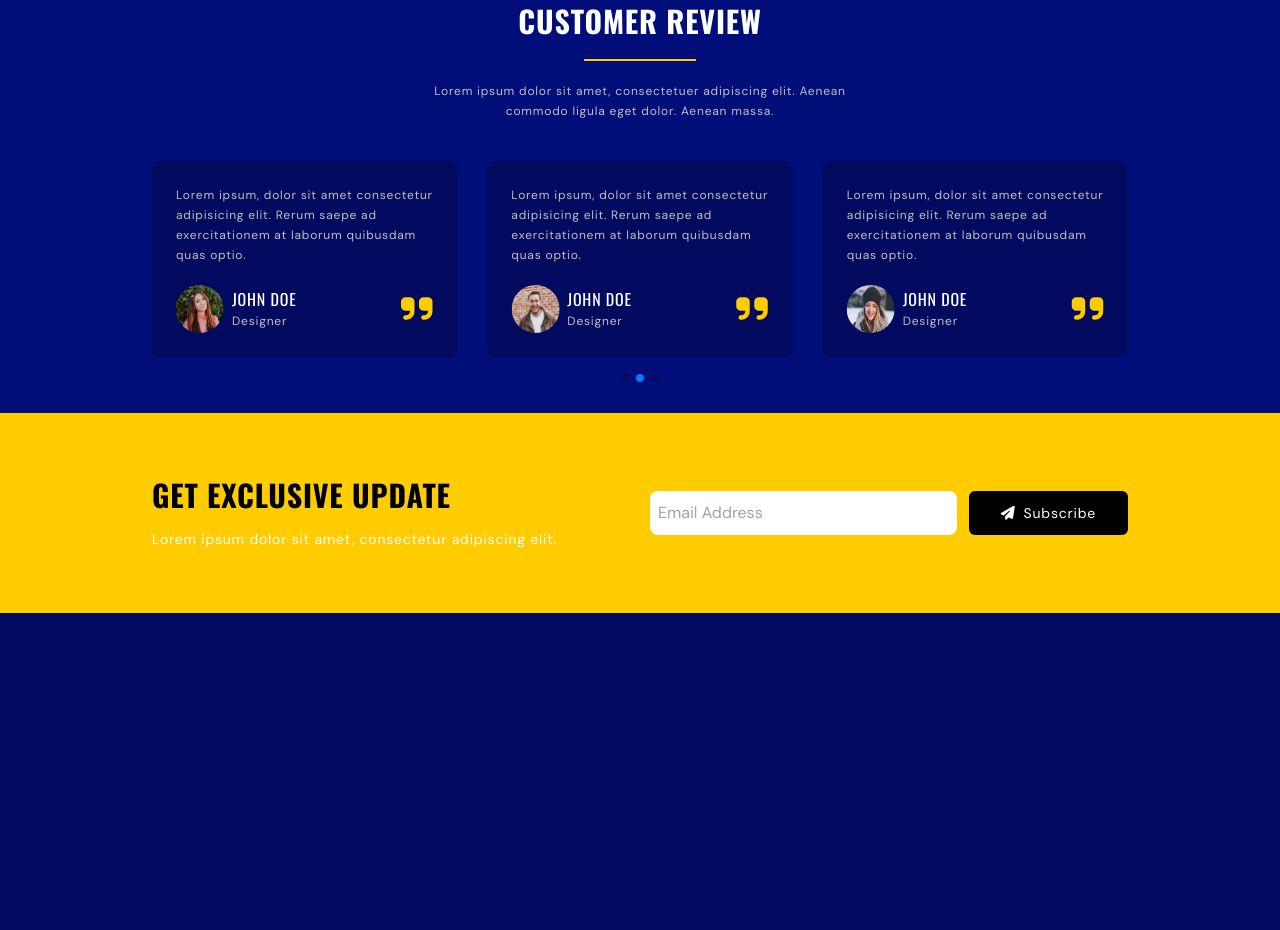
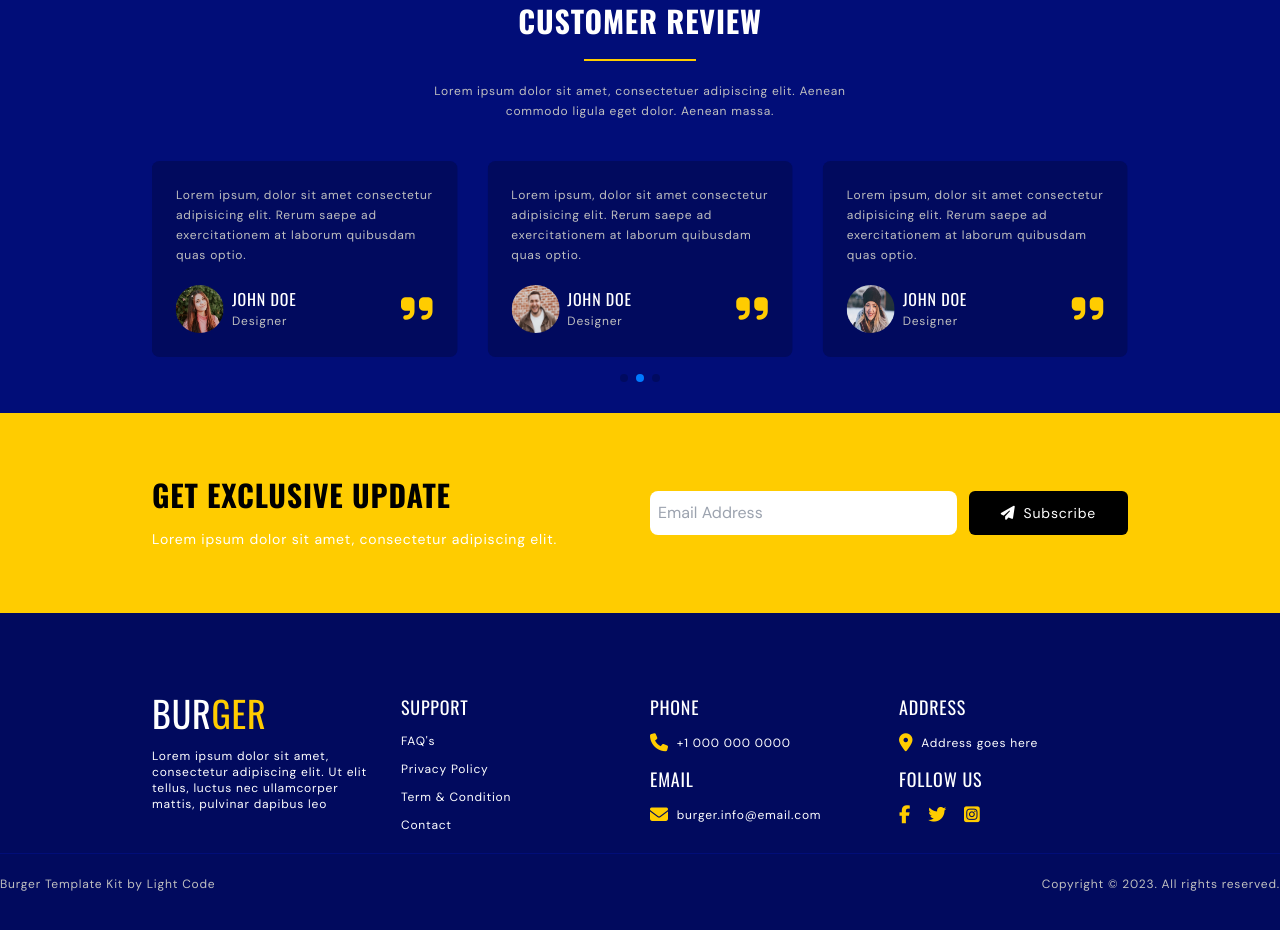
Before and after one commit to Shabbir8788/Tasty-Burgers, a website: page src/index..html in a window 1280 px wide. Shown: the part 3271-4201 px from the top of the page. Before the commit the page ends 3884 px from the top, so only its background shows below. Drawn offline with nearby package versions, Linux system fonts and the light colour scheme.

Commit message:
Footer Update

```diff
--- a/src/index..html
+++ b/src/index..html
@@ -875,7 +875,91 @@
       </section>
     </main>
     <!--~~~~~~~~~~~~~~~ Footer ~~~~~~~~~~~~~~~-->
-    <footer></footer>
+    <footer>
+      <section class="footer">
+        <div class="container">
+          <ul
+            class="grid grid-cols-1 items-start gap-5 pb-5 md:grid-cols-2 lg:grid-cols-4"
+          >
+            <li>
+              <div class="space-y-3">
+                <a href="" class="text-4xl font-oswald uppercase">
+                  Bur<span class="text-secondaryColor">ger</span>
+                </a>
+
+                <p class="text-xs">
+                  Lorem ipsum dolor sit amet, consectetur adipiscing elit. Ut
+                  elit tellus, luctus nec ullamcorper mattis, pulvinar dapibus
+                  leo
+                </p>
+
+                <li>
+                  <div class="flex flex-col gap-3">
+                    <h3 class="text-lg uppercase font-oswald">SUPPORT</h3>
+                    <a href="" class="text-xs hover:text-secondaryColor"
+                      >FAQ's</a
+                    >
+                    <a href="" class="text-xs hover:text-secondaryColor"
+                      >Privacy Policy</a
+                    >
+                    <a href="" class="text-xs hover:text-secondaryColor"
+                      >Term & Condition</a
+                    >
+                    <a href="" class="text-xs hover:text-secondaryColor"
+                      >Contact</a
+                    >
+                  </div>
+                </li>
+
+                <li class="space-y-8">
+                  <div class="space-y-2">
+                    <h3 class="text-lg uppercase font-oswald">phone</h3>
+
+                    <p class="flex items-center gap-2 text-xs">
+                      <i class="fa-solid fa-phone text-lg text-secondaryColor"></i>
+                      +1 000 000 0000
+                    </p>
+
+                  <div class="space-y-2">
+                    <h3 class="text-lg uppercase font-oswald">email</h3>
+
+                    <p class="flex items-center gap-2 text-xs">
+                      <i class="fa-solid fa-envelope text-lg text-secondaryColor"></i>
+                      burger.info@email.com
+                    </p>
+                  </div>
+                </li>
+
+                <li class="space-y-8">
+                  <div class="space-y-2">
+                    <h3 class="text-lg uppercase font-oswald">address</h3>
+
+                    <p class="flex items-center gap-2 text-xs">
+                      <i class="fa-solid fa-location-dot text-lg text-secondaryColor"></i>
+                      Address goes here
+                    </p>
+
+                  <div class="space-y-2">
+                    <h3 class="text-lg uppercase font-oswald">follow us</h3>
+
+                   <div class="space-x-3">
+                    <i class="fa-brands fa-facebook-f text-lg cursor-pointer text-secondaryColor hover:-translate-y-1 ease-in duration-200"></i>
+                    <i class="fa-brands fa-twitter text-lg cursor-pointer text-secondaryColor hover:-translate-y-1 ease-in duration-200"></i>
+                    <i class="fa-brands fa-square-instagram text-lg cursor-pointer text-secondaryColor hover:-translate-y-1 ease-in duration-200"></i>
+                   </div>
+                  </div>
+                </li>
+              </div>
+            </li>
+          </ul>
+
+          <div class="flex flex-col border-t items-center border-primaryColorLight py-5 md:flex-row md:justify-between">
+            <p class="paragraph">Burger Template Kit by Light Code</p>
+            <p class="paragraph">Copyright © 2023. All rights reserved.</p>
+          </div>
+        </div>
+      </section>
+    </footer>
 
     <!--~~~~~~~~~~~~~~~ Scroll Up ~~~~~~~~~~~~~~~-->
 
```
Also changed, not shown: dist/output.css.
